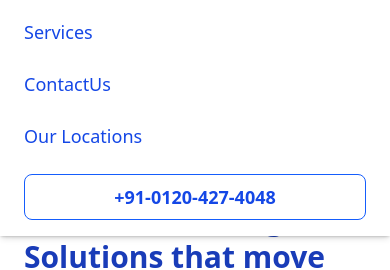
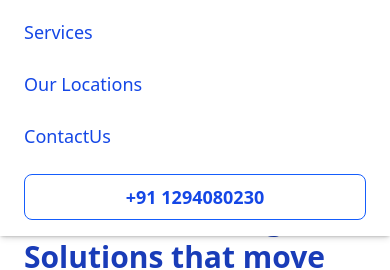
Before and after one commit to AAbhishek1234/Vmidas, a React (Vite) app: page / in a window 390 px wide. Both pictures are taken after a click on the button 352 px from the left and 34 px from the top of the page. Shown: the part 172-442 px from the top of the page. Built offline with nearby package versions, Linux system fonts and the light colour scheme.

Commit message:
add whatsapp button on every page

```diff
--- a/src/components/Navbar.jsx
+++ b/src/components/Navbar.jsx
@@ -118,14 +118,15 @@ const Navbar = () => {
             <a href="/" className="hover:text-[#3a0fa0] transition">Home</a>
             <a href="/about-us" className="hover:text-[#3a0fa0] transition">AboutUs</a>
           <a href="/services" className="hover:text-[#3a0fa0] transition">Services</a>
+          <a href="/locations" className="hover:text-[#3a0fa0] transition">Our Locations</a>
           <a href="/contact-us" className="hover:text-[#3a0fa0] transition">ContactUs</a>
-<a href="/locations" className="hover:text-[#3a0fa0] transition">Our Locations</a>
+
           {/* Mobile call + quote */}
           <a
-            href="tel:+91-0120-427-4048"
+            href="tel: +91 1294080230"
             className="px-4 py-2 border border-blue-600 text-blue-700 rounded-lg font-semibold text-center"
           >
-            +91-0120-427-4048
+             +91 1294080230
           </a>
 
           {/* <a
```
